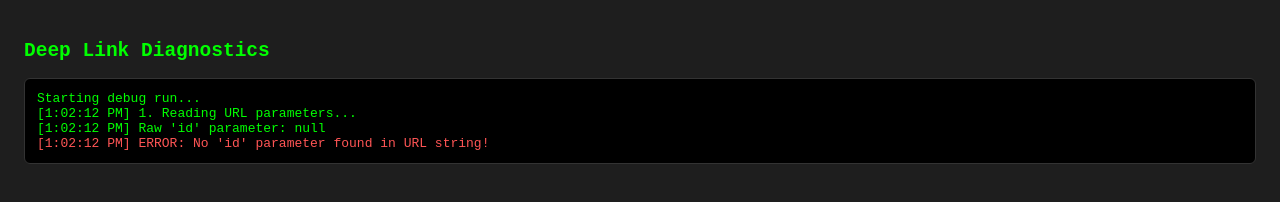
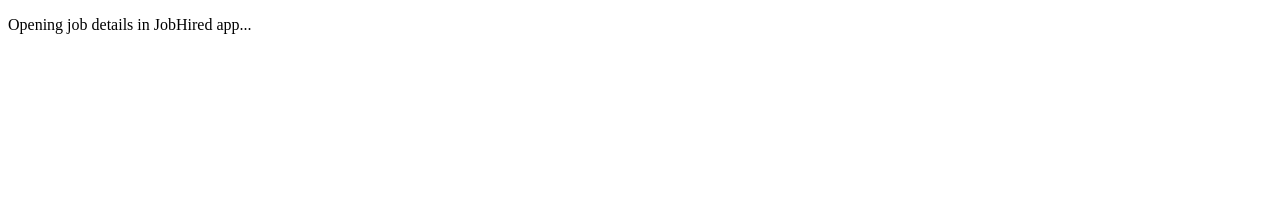
Before and after one commit to TANCHICAI-tarc/JobHired, a plain HTML site: page index.html in a window 1280 px wide. Drawn offline with Linux system fonts and the light colour scheme.

Commit message:
Update index.html

```diff
--- a/index.html
+++ b/index.html
@@ -1,65 +1,41 @@
 <!DOCTYPE html>
-<html lang="en">
+<html>
 <head>
     <meta charset="utf-8">
-    <meta name="viewport" content="width=device-width, initial-scale=1.0">
-    <title>JobHired Deep Link Debugger</title>
-    <style>
-        body { font-family: monospace; padding: 16px; background: #1e1e1e; color: #00ff00; }
-        .log-box { background: #000; padding: 12px; border-radius: 6px; border: 1px solid #333; margin-top: 10px; }
-        .btn { display: inline-block; margin-top: 16px; padding: 12px 20px; background: #0066cc; color: #fff; text-decoration: none; border-radius: 6px; font-weight: bold; }
-        .error { color: #ff5555; }
-    </style>
-</head>
-<body>
-    <h2>Deep Link Diagnostics</h2>
-    <div id="logs" class="log-box">Starting debug run...<br></div>
+    <title>Opening JobHired...</title>
+    <script>
+         (function() {
 
-    <a id="testRedirectBtn" href="#" class="btn" style="display:none;">Test Launch App Manually</a>
-
-    <script>
-        function log(msg, isError = false) {
-            const container = document.getElementById("logs");
-            const colorClass = isError ? "class='error'" : "";
-            container.innerHTML += `<div ${colorClass}>[${new Date().toLocaleTimeString()}] ${msg}</div>`;
-            console.log(msg);
-        }
-
-        (function() {
-            log("1. Reading URL parameters...");
             const urlParams = new URLSearchParams(window.location.search);
             let encodedId = urlParams.get('id');
 
-            log("Raw 'id' parameter: " + encodedId);
 
             if (!encodedId) {
-                log("ERROR: No 'id' parameter found in URL string!", true);
+
                 return;
             }
 
             try {
-                log("2. Cleaning Base64 URL_SAFE characters...");
+
                 encodedId = encodedId.replace(/-/g, '+').replace(/_/g, '/');
                 while (encodedId.length % 4) {
                     encodedId += '=';
                 }
-                log("Normalized Base64 String: " + encodedId);
 
-                log("3. Decoding Base64 with atob()...");
                 const decodedJobId = atob(encodedId).replace(/[\r\n\t]/g, '').trim();
                 log("Decoded Job ID Result: '" + decodedJobId + "'");
 
                 if (decodedJobId) {
                     const finalAppScheme = "jobhired://job/" + encodeURIComponent(decodedJobId);
-                    log("4. Final Scheme Target: " + finalAppScheme);
 
-                    // Show manual trigger button
+
+
                     const btn = document.getElementById("testRedirectBtn");
                     btn.href = finalAppScheme;
                     btn.style.display = "inline-block";
                     btn.innerText = "Launch Scheme (" + finalAppScheme + ")";
 
-                    log("5. Executing window.location.replace()...");
+
                     window.location.replace(finalAppScheme);
                 } else {
                     log("ERROR: Decoded Job ID is empty!", true);
@@ -69,5 +45,8 @@
             }
         })();
     </script>
+</head>
+<body>
+    <p>Opening job details in JobHired app...</p>
 </body>
 </html>
```
Lines whose indentation alone changed are shown as unchanged.
